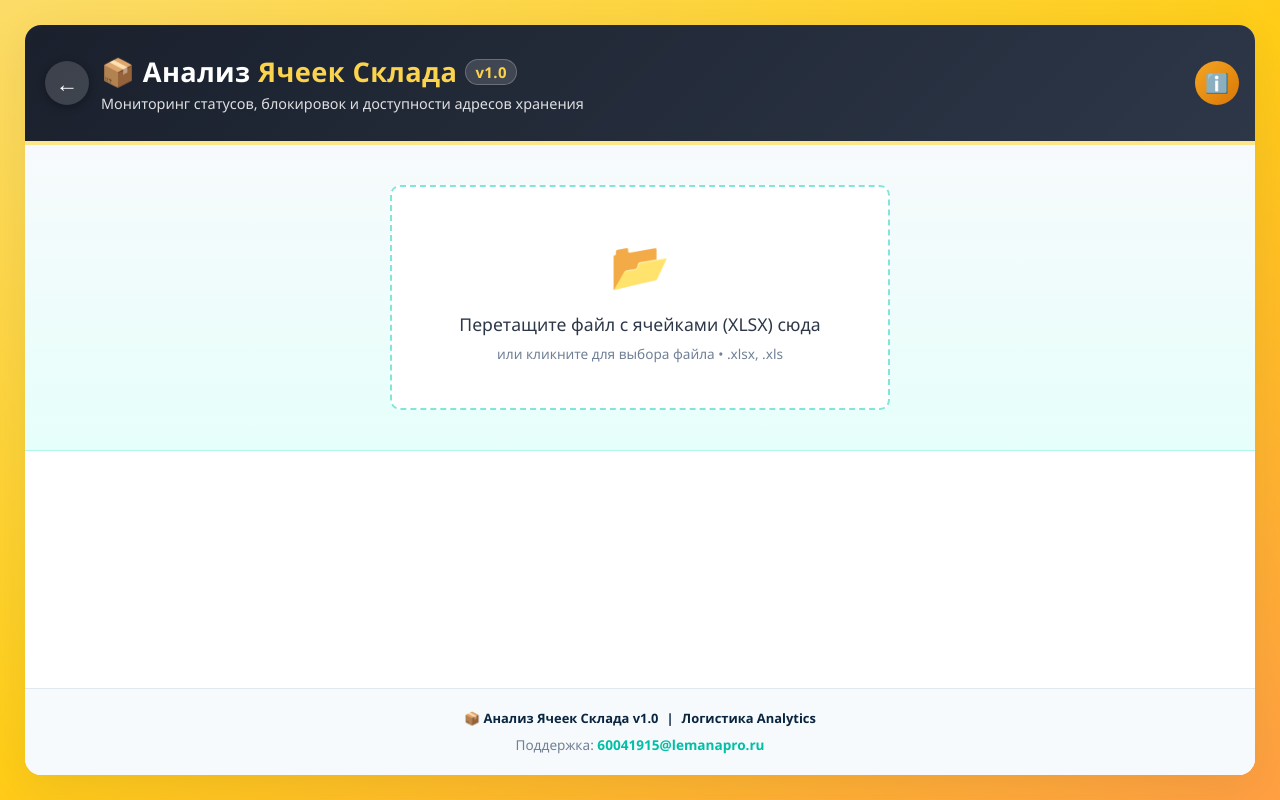
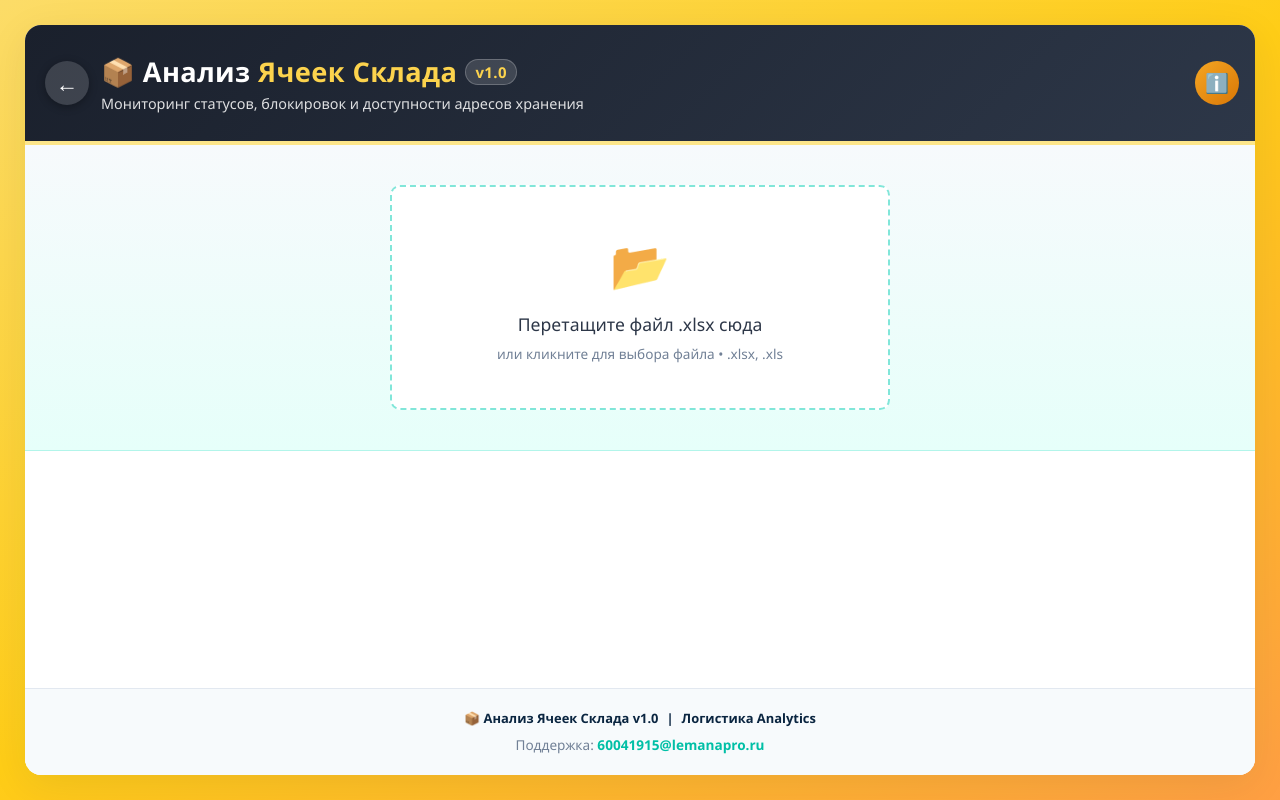
Before and after one commit to alakamore/LogisticAnalytics, a website: page Services/analyse_cells/index.html in a window 1280 px wide. Drawn offline with Linux system fonts and the light colour scheme.

Commit message:
правки

```diff
--- a/Services/analyse_cells/index.html
+++ b/Services/analyse_cells/index.html
@@ -820,7 +820,7 @@
         <div class="upload-section" id="uploadSection">
             <div class="upload-area" id="uploadArea" role="button" tabindex="0" aria-label="Загрузить файл">
                 <div class="upload-icon">📂</div>
-                <div class="upload-text">Перетащите файл с ячейками (XLSX) сюда</div>
+                <div class="upload-text">Перетащите файл .xlsx сюда</div>
                 <div class="upload-hint">или кликните для выбора файла • .xlsx, .xls</div>
                 <input type="file" id="fileInput" accept=".xlsx,.xls" aria-label="Выбор файла">
             </div>
```
Also changed, not shown: Services/avs_control/index.html (+1 -1 lines), Services/main_address/index.html (+1 -1 lines), Services/pallet_rotation/index.html (+1 -1 lines).
